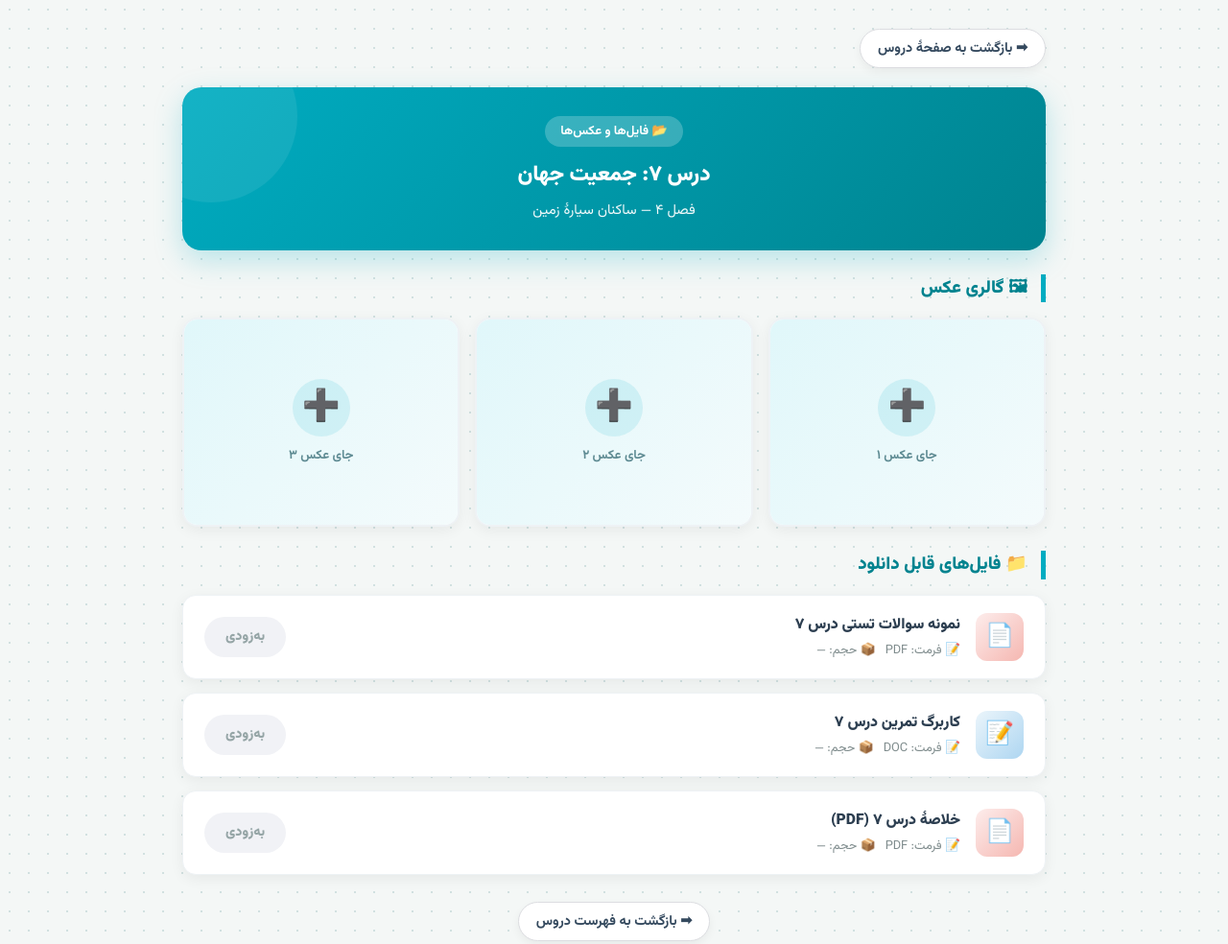
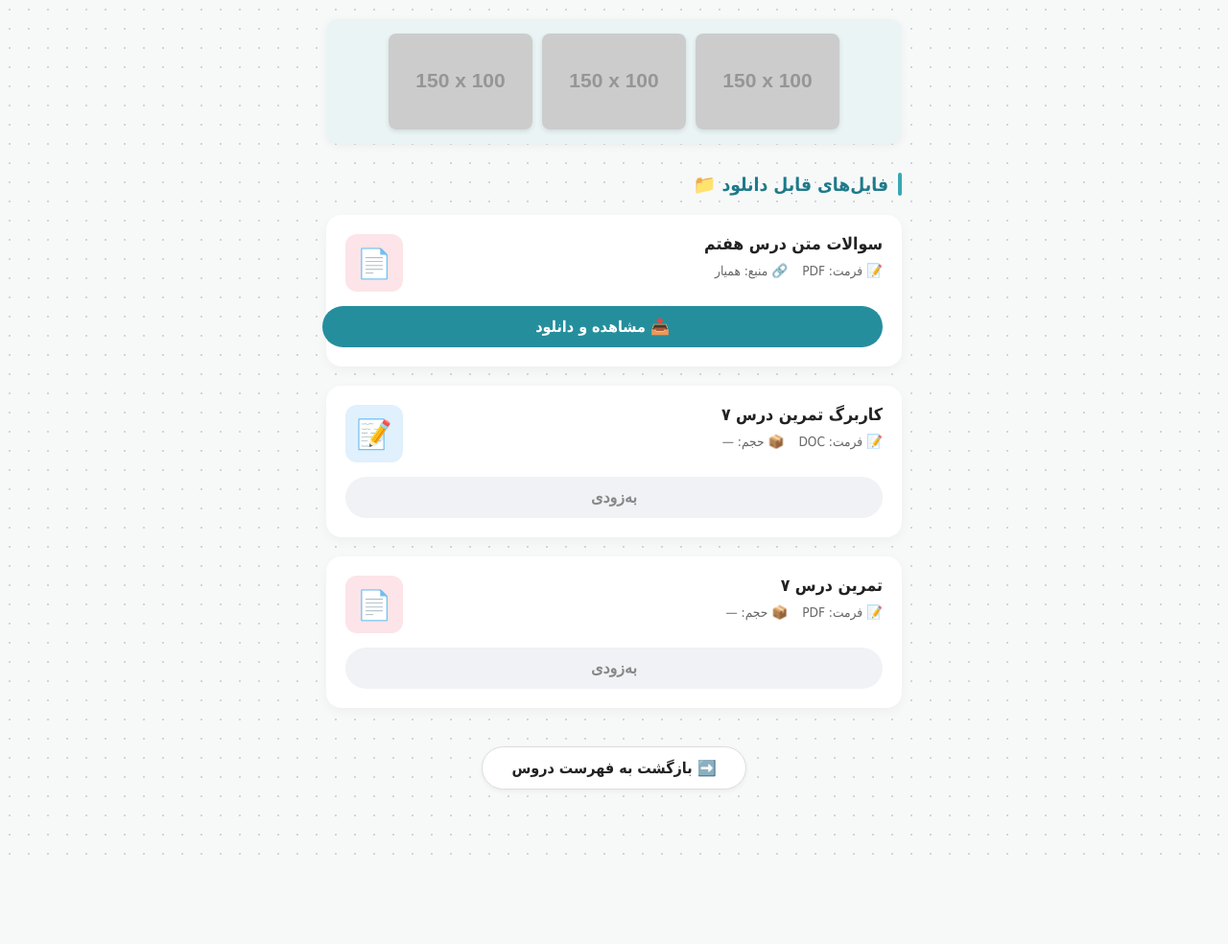
Before and after one commit to eternty1401/social-studies-quiz, a plain HTML site: page nohom-lesson7-files.html in a window 1280 px wide. Shown: the top 984 px of the page at 96% size. After the commit the page ends 893 px from the top, so only its background shows below. Drawn offline with Linux system fonts and the light colour scheme; placeholder pictures from the web are drawn by us.

Commit message:
Update nohom-lesson7-files.html

```diff
--- a/nohom-lesson7-files.html
+++ b/nohom-lesson7-files.html
@@ -3,135 +3,236 @@
 <head>
     <meta charset="UTF-8">
     <meta name="viewport" content="width=device-width, initial-scale=1.0">
-<title>فایل‌ها و عکس‌ها — درس ۷ | مطالعات اجتماعی پایه نهم</title>
-<link href="https://fonts.googleapis.com/css2?family=Vazirmatn:wght@400;500;700;900&display=swap" rel="stylesheet">
+    <title>فایل‌های قابل دانلود - درس ۷</title>
     <style>
-  * { margin:0; padding:0; box-sizing:border-box; font-family:'Vazirmatn',sans-serif; }
-  body { min-height:100vh; background-color:#f4f7f6; background-image:radial-gradient(#d1e0e0 1px, transparent 1px); background-size:20px 20px; color:#2c3e50; padding:30px 20px; display:flex; flex-direction:column; align-items:center; }
-  .container { width:100%; max-width:900px; }
-  .back-btn { display:inline-flex; align-items:center; gap:8px; text-decoration:none; color:#34495e; font-size:0.9rem; background:#fff; padding:8px 18px; border-radius:50px; margin-bottom:20px; transition:0.3s; border:1px solid #dcdde1; box-shadow:0 4px 10px rgba(0,0,0,0.05); font-weight:700; }
-  .back-btn:hover { background:#f8f9fa; transform:translateY(-2px); box-shadow:0 6px 15px rgba(0,0,0,0.1); }
-  .header-card { background:linear-gradient(135deg,#00acc1 0%,#00838f 100%); color:#fff; border-radius:20px; padding:30px 25px; text-align:center; box-shadow:0 10px 30px rgba(0,172,193,0.25); margin-bottom:25px; position:relative; overflow:hidden; }
-  .header-card::before { content:""; position:absolute; top:-60px; left:-60px; width:180px; height:180px; background:rgba(255,255,255,0.08); border-radius:50%; }
-  .header-badge { display:inline-block; background:rgba(255,255,255,0.22); padding:6px 16px; border-radius:50px; font-size:0.82rem; font-weight:700; margin-bottom:12px; }
-  .header-card h1 { font-size:1.4rem; font-weight:900; margin-bottom:8px; }
-  .header-card .subtitle { font-size:0.92rem; opacity:0.95; }
-  .section-title { font-size:1.15rem; font-weight:900; color:#00838f; margin:25px 0 16px; padding-right:14px; border-right:5px solid #00acc1; line-height:1.6; }
-  .gallery { display:grid; grid-template-columns:repeat(3, 1fr); gap:16px; margin-bottom:15px; }
-  .gallery-item { background:#fff; border-radius:16px; box-shadow:0 4px 15px rgba(0,0,0,0.06); overflow:hidden; cursor:pointer; transition:0.28s; border:2px solid #eef2f5; position:relative; }
-  .gallery-item:hover { transform:translateY(-5px); box-shadow:0 10px 30px rgba(0,172,193,0.2); border-color:#00acc1; }
-  .gallery-placeholder { aspect-ratio:4/3; background:linear-gradient(135deg,#e0f7fa,#f4fbfc); display:flex; flex-direction:column; align-items:center; justify-content:center; gap:10px; color:#00838f; font-weight:800; }
-  .gallery-placeholder .plus-icon { width:60px; height:60px; border-radius:50%; background:rgba(0,172,193,0.12); display:flex; align-items:center; justify-content:center; font-size:2rem; font-weight:900; transition:0.3s; }
-  .gallery-item:hover .plus-icon { background:rgba(0,172,193,0.22); transform:scale(1.1); }
-  .gallery-placeholder .lbl { font-size:0.82rem; color:#5d8a92; font-weight:700; }
-  .files-list { display:flex; flex-direction:column; gap:14px; }
-  .file-item { background:#fff; border-radius:14px; padding:18px 22px; display:flex; align-items:center; gap:16px; box-shadow:0 4px 15px rgba(0,0,0,0.06); border:1.5px solid #eef2f5; transition:0.25s; }
-  .file-item:hover { border-color:#00acc1; box-shadow:0 8px 25px rgba(0,172,193,0.15); transform:translateY(-2px); }
-  .file-icon { width:50px; height:50px; border-radius:12px; background:linear-gradient(135deg,#e0f7fa,#b2ebf2); display:flex; align-items:center; justify-content:center; font-size:1.5rem; flex-shrink:0; }
-  .file-icon.pdf { background:linear-gradient(135deg,#fdedec,#f5b7b1); }
-  .file-icon.doc { background:linear-gradient(135deg,#ebf5fb,#aed6f1); }
-  .file-info { flex:1; }
-  .file-name { font-weight:800; font-size:0.98rem; color:#2c3e50; margin-bottom:5px; }
-  .file-meta { font-size:0.8rem; color:#7f8c8d; display:flex; align-items:center; gap:10px; flex-wrap:wrap; }
-  .file-meta span { display:flex; align-items:center; gap:4px; }
-  .file-btn { padding:10px 22px; border-radius:50px; border:none; font-family:inherit; font-size:0.88rem; font-weight:900; cursor:pointer; transition:0.25s; white-space:nowrap; }
-  .file-btn.soon { background:#f1f2f6; color:#95a5a6; cursor:default; }
-  .file-btn.download { background:linear-gradient(135deg,#00acc1,#00838f); color:#fff; box-shadow:0 5px 15px rgba(0,172,193,0.3); }
-  .file-btn.download:hover { transform:translateY(-2px); box-shadow:0 8px 22px rgba(0,172,193,0.4); }
-  .lightbox { position:fixed; inset:0; background:rgba(0,0,0,0.75); display:none; align-items:center; justify-content:center; z-index:1000; padding:20px; backdrop-filter:blur(4px); }
-  .lightbox.show { display:flex; animation:fadeInLb 0.3s ease; }
-  @keyframes fadeInLb { from { opacity:0; } to { opacity:1; } }
-  .lightbox-content { background:#fff; border-radius:18px; padding:35px 30px; text-align:center; max-width:380px; width:100%; box-shadow:0 20px 60px rgba(0,0,0,0.4); animation:popIn 0.35s cubic-bezier(0.4,0,0.2,1); }
-  @keyframes popIn { from { opacity:0; transform:scale(0.8); } to { opacity:1; transform:scale(1); } }
-  .lightbox-content .lb-icon { font-size:3rem; margin-bottom:15px; }
-  .lightbox-content h3 { color:#00838f; font-size:1.15rem; margin-bottom:10px; font-weight:900; }
-  .lightbox-content p { color:#7f8c8d; font-size:0.92rem; line-height:1.8; margin-bottom:20px; }
-  .lightbox-close { background:linear-gradient(135deg,#00acc1,#00838f); color:#fff; border:none; padding:10px 30px; border-radius:50px; font-family:inherit; font-size:0.92rem; font-weight:800; cursor:pointer; transition:0.25s; }
-  .lightbox-close:hover { transform:translateY(-2px); box-shadow:0 8px 22px rgba(0,172,193,0.4); }
-  .bottom-back { display:flex; justify-content:center; margin-top:28px; }
-  @media(max-width:600px){ .header-card h1 { font-size:1.15rem; } .gallery { grid-template-columns:1fr; } .file-item { flex-wrap:wrap; } .file-btn { width:100%; } }
+        /* تنظیمات کلی صفحه و فونت */
+        body {
+            font-family: 'Vazirmatn', Tahoma, Arial, sans-serif;
+            background-color: #f7f9f9;
+            background-image: radial-gradient(#d1d5db 1px, transparent 1px);
+            background-size: 20px 20px;
+            margin: 0;
+            padding: 20px;
+            color: #333;
+        }
+
+        .container {
+            max-width: 600px;
+            margin: 0 auto;
+        }
+
+        /* بخش گالری عکس‌ها */
+        .image-gallery {
+            display: flex;
+            gap: 10px;
+            justify-content: center;
+            margin-bottom: 30px;
+            background-color: #eaf4f4;
+            padding: 15px;
+            border-radius: 12px;
+            box-shadow: 0 2px 8px rgba(0,0,0,0.05);
+        }
+
+        .image-gallery img {
+            width: 30%;
+            max-width: 150px;
+            height: 100px;
+            object-fit: cover;
+            border-radius: 8px;
+            box-shadow: 0 2px 5px rgba(0,0,0,0.1);
+        }
+
+        /* استایل عنوان فایل‌ها */
+        .section-title {
+            display: flex;
+            align-items: center;
+            color: #1e7a8a;
+            font-size: 1.2rem;
+            font-weight: bold;
+            margin-bottom: 20px;
+        }
+
+        .section-title::before {
+            content: '';
+            display: inline-block;
+            width: 4px;
+            height: 24px;
+            background-color: #39a7b6;
+            margin-left: 10px;
+            border-radius: 2px;
+        }
+
+        /* استایل کارت‌های دانلود */
+        .download-card {
+            background-color: #ffffff;
+            border-radius: 16px;
+            padding: 20px;
+            margin-bottom: 20px;
+            box-shadow: 0 4px 12px rgba(0,0,0,0.04);
+            display: flex;
+            flex-direction: column;
+            gap: 15px;
+        }
+
+        .card-header {
+            display: flex;
+            justify-content: space-between;
+            align-items: flex-start;
+        }
+
+        .card-info h3 {
+            margin: 0 0 10px 0;
+            font-size: 1.1rem;
+            color: #222;
+        }
+
+        .card-meta {
+            display: flex;
+            gap: 15px;
+            font-size: 0.85rem;
+            color: #666;
+            align-items: center;
+        }
+
+        /* آیکون‌های انتهای کارت */
+        .icon-box {
+            width: 60px;
+            height: 60px;
+            border-radius: 12px;
+            display: flex;
+            justify-content: center;
+            align-items: center;
+            font-size: 30px;
+        }
+        .icon-pink { background-color: #fce4e8; }
+        .icon-blue { background-color: #e0f0fc; }
+
+        /* دکمه‌ها */
+        .btn {
+            display: block;
+            width: 100%;
+            padding: 12px;
+            text-align: center;
+            border-radius: 25px;
+            text-decoration: none;
+            font-weight: bold;
+            font-size: 1rem;
+            border: none;
+            cursor: pointer;
+            transition: all 0.3s ease;
+        }
+
+        .btn-primary {
+            background-color: #258e9d;
+            color: white;
+        }
+
+        .btn-primary:hover {
+            background-color: #1a6c78;
+        }
+
+        .btn-secondary {
+            background-color: #f0f2f5;
+            color: #888;
+            cursor: not-allowed;
+        }
+
+        /* دکمه بازگشت */
+        .btn-back {
+            display: inline-block;
+            background-color: #ffffff;
+            color: #222;
+            border: 1px solid #ddd;
+            border-radius: 25px;
+            padding: 12px 30px;
+            text-decoration: none;
+            font-weight: bold;
+            margin-top: 10px;
+            box-shadow: 0 2px 5px rgba(0,0,0,0.05);
+        }
+
+        .back-container {
+            text-align: center;
+            margin-top: 30px;
+            margin-bottom: 50px;
+        }
     </style>
 </head>
 <body>
 
 <div class="container">
 
-  <a href="nohom.html" class="back-btn">➡ بازگشت به صفحهٔ دروس</a>
-
-  <div class="header-card">
-    <div class="header-badge">📂 فایل‌ها و عکس‌ها</div>
-    <h1>درس ۷: جمعیت جهان</h1>
-    <p class="subtitle">فصل ۴ — ساکنان سیارۀ زمین</p>
+    <!-- ۱. بخش سه عکس (گالری) -->
+    <div class="image-gallery">
+        <!-- اسم عکس‌های درس ۷ رو اینجا بذار -->
+        <img src="image-d7-1.jpg" alt="عکس درس ۷" onerror="this.src='https://placehold.co/150x100/eaf4f4/666?text=عکس+۱'">
+        <img src="image-d7-2.jpg" alt="عکس درس ۷" onerror="this.src='https://placehold.co/150x100/eaf4f4/666?text=عکس+۲'">
+        <img src="image-d7-3.jpg" alt="عکس درس ۷" onerror="this.src='https://placehold.co/150x100/eaf4f4/666?text=عکس+۳'">
     </div>
 
-  <div class="section-title">🖼 گالری عکس</div>
-  <div class="gallery">
-    <div class="gallery-item" data-gallery="1">
-      <div class="gallery-placeholder"><div class="plus-icon">➕</div><div class="lbl">جای عکس ۱</div></div>
+    <!-- ۲. عنوان بخش -->
+    <div class="section-title">
+        فایل‌های قابل دانلود 📁
     </div>
-    <div class="gallery-item" data-gallery="2">
-      <div class="gallery-placeholder"><div class="plus-icon">➕</div><div class="lbl">جای عکس ۲</div></div>
-    </div>
-    <div class="gallery-item" data-gallery="3">
-      <div class="gallery-placeholder"><div class="plus-icon">➕</div><div class="lbl">جای عکس ۳</div></div>
+
+    <!-- ۳. کارت اول: سوالات متن درس هفتم -->
+    <div class="download-card">
+        <div class="card-header">
+            <div class="card-info">
+                <h3>سوالات متن درس هفتم</h3>
+                <div class="card-meta">
+                    <span>📝 فرمت: PDF</span>
+                    <span>🔗 منبع: همیار</span>
                 </div>
             </div>
-
-  <div class="section-title">📁 فایل‌های قابل دانلود</div>
-  <div class="files-list">
-
-    <div class="file-item">
-      <div class="file-icon pdf">📄</div>
-      <div class="file-info">
-        <div class="file-name">نمونه سوالات تستی درس ۷</div>
-        <div class="file-meta"><span>📝 فرمت: PDF</span><span>📦 حجم: —</span></div>
+            <div class="icon-box icon-pink">
+                📄
             </div>
-      <button class="file-btn soon" disabled>به‌زودی</button>
+        </div>
+        <!-- لینک دانلود درس ۷ -->
+        <a href="https://dl.hamyar.me/tools/pdf/web/viewer.html?file=https://dl.hamyar.me/9/soal/mot/soalmatn-mot9-d7%28hamyar.in%29.pdf" target="_blank" class="btn btn-primary">📥 مشاهده و دانلود</a>
     </div>
 
-    <div class="file-item">
-      <div class="file-icon doc">📝</div>
-      <div class="file-info">
-        <div class="file-name">کاربرگ تمرین درس ۷</div>
-        <div class="file-meta"><span>📝 فرمت: DOC</span><span>📦 حجم: —</span></div>
+    <!-- ۴. کارت دوم: کاربرگ تمرین درس ۷ -->
+    <div class="download-card">
+        <div class="card-header">
+            <div class="card-info">
+                <h3>کاربرگ تمرین درس ۷</h3>
+                <div class="card-meta">
+                    <span>📝 فرمت: DOC</span>
+                    <span>📦 حجم: —</span>
                 </div>
-      <button class="file-btn soon" disabled>به‌زودی</button>
+            </div>
+            <div class="icon-box icon-blue">
+                📝
+            </div>
+        </div>
+        <button class="btn btn-secondary" disabled>به‌زودی</button>
     </div>
 
-    <div class="file-item">
-      <div class="file-icon pdf">📄</div>
-      <div class="file-info">
-        <div class="file-name">خلاصهٔ درس ۷ (PDF)</div>
-        <div class="file-meta"><span>📝 فرمت: PDF</span><span>📦 حجم: —</span></div>
+    <!-- ۵. کارت سوم: تمرین درس ۷ -->
+    <div class="download-card">
+        <div class="card-header">
+            <div class="card-info">
+                <h3>تمرین درس ۷</h3>
+                <div class="card-meta">
+                    <span>📝 فرمت: PDF</span>
+                    <span>📦 حجم: —</span>
                 </div>
-      <button class="file-btn soon" disabled>به‌زودی</button>
+            </div>
+            <div class="icon-box icon-pink">
+                📄
+            </div>
+        </div>
+        <button class="btn btn-secondary" disabled>به‌زودی</button>
+    </div>
+
+    <!-- ۶. دکمه بازگشت -->
+    <div class="back-container">
+        <a href="#" class="btn-back">➡️ بازگشت به فهرست دروس</a>
     </div>
 
 </div>
 
-  <div class="bottom-back">
-    <a href="nohom.html" class="back-btn" style="margin:0;">➡ بازگشت به فهرست دروس</a>
-  </div>
-
-</div>
-
-<div class="lightbox" id="lightbox">
-  <div class="lightbox-content">
-    <div class="lb-icon">🖼</div>
-    <h3>هنوز عکسی اضافه نشده</h3>
-    <p>این بخش در آینده‌ای نزدیک با تصاویر مرتبط با درس ۷ تکمیل خواهد شد.</p>
-    <button class="lightbox-close" id="closeLb">باشه، متوجه شدم</button>
-  </div>
-</div>
-
-<script>
-  const lightbox = document.getElementById("lightbox");
-  const closeLb = document.getElementById("closeLb");
-  document.querySelectorAll(".gallery-item").forEach(item => { item.addEventListener("click", () => lightbox.classList.add("show")); });
-  closeLb.addEventListener("click", () => lightbox.classList.remove("show"));
-  lightbox.addEventListener("click", (e) => { if (e.target === lightbox) lightbox.classList.remove("show"); });
-  document.addEventListener("keydown", (e) => { if (e.key === "Escape") lightbox.classList.remove("show"); });
-</script>
-
 </body>
 </html>
```
Lines whose indentation alone changed are shown as unchanged.
